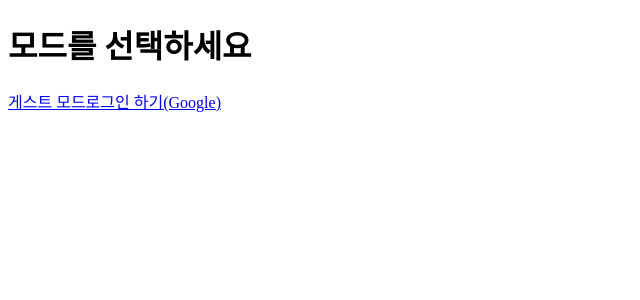
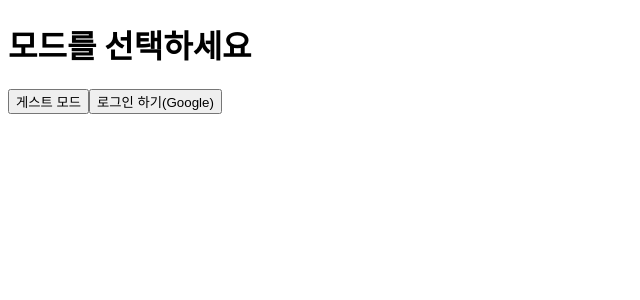
Before and after one commit to minh0518/FIFAPulse, a React (Vite) app: page / in a window 1280 px wide. Shown: the top 300 px of the page, without its empty margins (0-640 px from the left). Built offline with nearby package versions, Linux system fonts and the light colour scheme; no server answers.

Commit message:
:sparkles: [Feat] : 전역으로 사용할 수 있는 모달 구현
최초 로그인 시 , 피파온라인 ID를 입력받는 모달창을 구현합니다. 다만 추가적인 모달창 사용을 위해 context를 이용해서 전역으로 구현했습니다

```diff
--- a/src/App.tsx
+++ b/src/App.tsx
@@ -1,13 +1,16 @@
 import React, { useEffect, useState } from 'react';
 import { Outlet } from 'react-router-dom';
 import { LoginProvider } from './Context/Firebase/LoginContext';
+import { ModalProvider } from './Context/ModalContext/ModalContext';
 
 function App() {
   return (
     <>
-      <LoginProvider>
-        <Outlet />
-      </LoginProvider>
+      <ModalProvider>
+        <LoginProvider>
+          <Outlet />
+        </LoginProvider>
+      </ModalProvider>
     </>
   );
 }
--- /dev/null
+++ b/src/Context/ModalContext/ModalContext.tsx
@@ -0,0 +1,33 @@
+import React, { createContext, useContext, useState } from 'react';
+
+// 우선 임시로 any
+export const ModalContext = createContext<any>(null);
+
+export const ModalProvider = ({ children }: { children: React.ReactNode }) => {
+  const [isModalOpen, setIsModalOpen] = useState(false);
+  const [modalContents, setModalContents] = useState((<></>) as React.ReactNode);
+
+  const openModal = (children: React.ReactNode) => {
+    setIsModalOpen(true);
+    setModalContents(children);
+  };
+
+  const closeModal = () => setIsModalOpen(false);
+
+  const onDimmerClick = (event: React.MouseEvent<HTMLDivElement>) => {
+    if (event.currentTarget !== event.target) return;
+
+    closeModal();
+  };
+
+  return (
+    <ModalContext.Provider value={{ isModalOpen, openModal, closeModal }}>
+      {children}
+      {isModalOpen && <div onClick={onDimmerClick}>{modalContents}</div>}
+    </ModalContext.Provider>
+  );
+};
+
+export function useModal() {
+  return useContext(ModalContext);
+}
--- a/src/Pages/ChooseMode/ChooseMode.tsx
+++ /dev/null
@@ -1,49 +0,0 @@
-import React, { useEffect, useState } from 'react';
-import { Link } from 'react-router-dom';
-import { Router } from 'react-router-dom';
-import { authService } from '../../../firebase';
-import { onAuthStateChanged } from 'firebase/auth';
-import { useLoginAPI } from '../../Context/Firebase/LoginContext';
-
-const ChooseMode = () => {
-  const [init, setInit] = useState(false);
-  const { isLoggedIn, setIsLoggedIn } = useLoginAPI()!;
-
-  useEffect(() => {
-    onAuthStateChanged(authService, (user) => {
-      //추가로 , 여기에 이제 로그인하면 contextapi로 userObj등록하는 로직 추가해야 함
-      if (user) {
-        setIsLoggedIn(true);
-      }
-      if (!user) {
-        setIsLoggedIn(false);
-      }
-
-      setInit(true);
-    });
-  }, []);
-
-  return (
-    <div>
-      <h1>모드를 선택하세요</h1>
-      {init ? (
-        isLoggedIn ? (
-          <>
-            <Link to={'/guest'}>게스트 모드</Link>
-            <Link to={'/main-select'}>00님 안녕하세요!</Link>
-            {/* 로그인 페이지에서 피파 온라인 닉네임 등록하는거 추가하고 여기다가 00님 안녕하세요! 추가하기 */}
-          </>
-        ) : (
-          <>
-            <Link to={'/guest'}>게스트 모드</Link>
-            <Link to={'/login'}>로그인 하기(Google)</Link>
-          </>
-        )
-      ) : (
-        'Loading...'
-      )}
-    </div>
-  );
-};
-
-export default ChooseMode;
--- a/src/Pages/ChooseMode/index.ts
+++ /dev/null
@@ -1,3 +0,0 @@
-import ChooseMode from './ChooseMode';
-
-export default ChooseMode;
--- /dev/null
+++ b/src/Pages/ChooseModeAndLogin/ChooseModeAndLogin.tsx
@@ -0,0 +1,78 @@
+import React, { useEffect, useState } from 'react';
+import { Link } from 'react-router-dom';
+import { Router } from 'react-router-dom';
+import { authService } from '../../../firebase';
+import { useLoginAPI } from '../../Context/Firebase/LoginContext';
+import { onAuthStateChanged, GoogleAuthProvider, signInWithPopup } from 'firebase/auth';
+import { useNavigate } from 'react-router-dom';
+import { useModal } from '../../Context/ModalContext/ModalContext';
+import AskNickName from '../../Components/AskNickName/AskNickName';
+
+const ChooseModeAndLogin = () => {
+  const [init, setInit] = useState(false);
+  const { isLoggedIn, setIsLoggedIn } = useLoginAPI()!;
+
+  const { isModalOpen, openModal, closeModal } = useModal();
+
+  const navigate = useNavigate();
+
+  useEffect(() => {
+    onAuthStateChanged(authService, (user) => {
+      //추가로 , 여기에 이제 로그인하면 contextapi로 userObj등록하는 로직 추가해야 함
+      if (user) {
+        setIsLoggedIn(true);
+      }
+      if (!user) {
+        setIsLoggedIn(false);
+      }
+
+      setInit(true);
+    });
+  }, []);
+
+  const onSocialClick = async (e: React.MouseEvent<HTMLButtonElement>) => {
+    const { name, value } = e.currentTarget;
+
+    let provider;
+
+    if (name === 'google') {
+      provider = new GoogleAuthProvider();
+    }
+
+    const data = await signInWithPopup(authService, provider as GoogleAuthProvider);
+
+    // 조건에 따라 모달의 띄울지 안 띄울지 진행
+    openModal(<AskNickName />);
+  };
+
+  return (
+    <div>
+      <h1>모드를 선택하세요</h1>
+      {init ? ( //화면이 띄워지고 로그인 정보가 불러지기 전 후에 대한 조건부 렌더링
+        isLoggedIn ? ( // 로그인이 됐을때의 조건부 렌더링
+          isModalOpen ? ( // 로그인이 되고 만약 ID를 입력받아야 해서 모달창이 띄워진 것에 대한 조건부 렌더링
+            <>닉네임을 입력 할 때까지 기다리는 중...</>
+          ) : (
+            <>
+              <button onClick={() => navigate('/guest')}>게스트 모드</button>
+              <button onClick={() => navigate('/main-select')}>00님 안녕하세요!</button>
+            </>
+          )
+        ) : (
+          <>
+            <button onClick={() => navigate('/guest')}>게스트 모드</button>
+
+            {/* 추후 로그인 경로가 다양해지면 로그인 하기 버튼 전체를 컴포넌트로 분리 <LogIn />*/}
+            <button name="google" onClick={onSocialClick}>
+              로그인 하기(Google)
+            </button>
+          </>
+        )
+      ) : (
+        'Loading...'
+      )}
+    </div>
+  );
+};
+
+export default ChooseModeAndLogin;
--- /dev/null
+++ b/src/Pages/ChooseModeAndLogin/index.ts
@@ -0,0 +1,3 @@
+import ChooseModeAndLogin from './ChooseModeAndLogin';
+
+export default ChooseModeAndLogin;
--- a/src/Pages/Login/Login.tsx
+++ /dev/null
@@ -1,35 +0,0 @@
-import { authService } from '../../../firebase';
-import React, { useState } from 'react';
-import { GoogleAuthProvider, GithubAuthProvider, signInWithPopup } from 'firebase/auth';
-import { useNavigate } from 'react-router-dom';
-
-const Login = () => {
-  const navigate = useNavigate();
-
-  const onSocialClick = async (e: React.MouseEvent<HTMLButtonElement>) => {
-    const { name, value } = e.currentTarget;
-
-    let provider;
-
-    //구글 provider생성
-    if (name === 'google') {
-      provider = new GoogleAuthProvider();
-    }
-
-    const data = await signInWithPopup(authService, provider as GoogleAuthProvider);
-    console.log(data);
-
-    // 피파온라인 닉네임 등록하는 로직 추가
-
-    navigate('/');
-  };
-  return (
-    <div>
-      <button onClick={onSocialClick} name="google">
-        구글 로그인
-      </button>
-    </div>
-  );
-};
-
-export default Login;
--- a/src/Pages/Login/index.ts
+++ /dev/null
@@ -1,3 +0,0 @@
-import Login from './Login';
-
-export default Login;
--- /dev/null
+++ b/src/components/AskNickName/AskNickName.tsx
@@ -0,0 +1,18 @@
+import React from 'react';
+import { useModal } from '../../Context/ModalContext/ModalContext';
+
+const AskNickName = () => {
+  const { isModalOpen, openModal, closeModal } = useModal();
+
+  const closeModalAndGotoHome = () => {
+    closeModal();
+  };
+  return (
+    <div>
+      닉네임 물어보는 모달창
+      <button onClick={closeModalAndGotoHome}>확인 후 닫기</button>
+    </div>
+  );
+};
+
+export default AskNickName;
--- a/src/main.tsx
+++ b/src/main.tsx
@@ -3,14 +3,14 @@ import ReactDOM from 'react-dom/client';
 import App from './App';
 import './index.css';
 import { createBrowserRouter, RouterProvider } from 'react-router-dom';
-import ChooseMode from './Pages/ChooseMode';
-import Login from './Pages/Login/Login';
+import ChooseModeAndLogin from './Pages/ChooseModeAndLogin';
 import MainSelect from './Pages/MainSelect';
 import Guest from './Pages/Guest/Guest';
 import MyRecord from './Pages/MyRecord';
 import PositionGuide from './Pages/PositionGuide';
 import UserRecord from './Pages/UserRecord';
 import Challenge from './Pages/Challenge';
+import AskNickName from './Components/AskNickName/AskNickName';
 
 const router = createBrowserRouter([
   {
@@ -18,9 +18,7 @@ const router = createBrowserRouter([
     element: <App />,
     errorElement: '',
     children: [
-      //상대 경로로 바꿔보자
-      { index: true, element: <ChooseMode /> },
-      { path: '/login', element: <Login /> },
+      { index: true, element: <ChooseModeAndLogin /> },
       { path: '/main-select', element: <MainSelect /> },
       { path: '/main-select/my-record', element: <MyRecord /> },
       { path: '/main-select/position-guide', element: <PositionGuide /> },
```
Also changed, not shown: src/components/AskNickName/index.ts (added).
